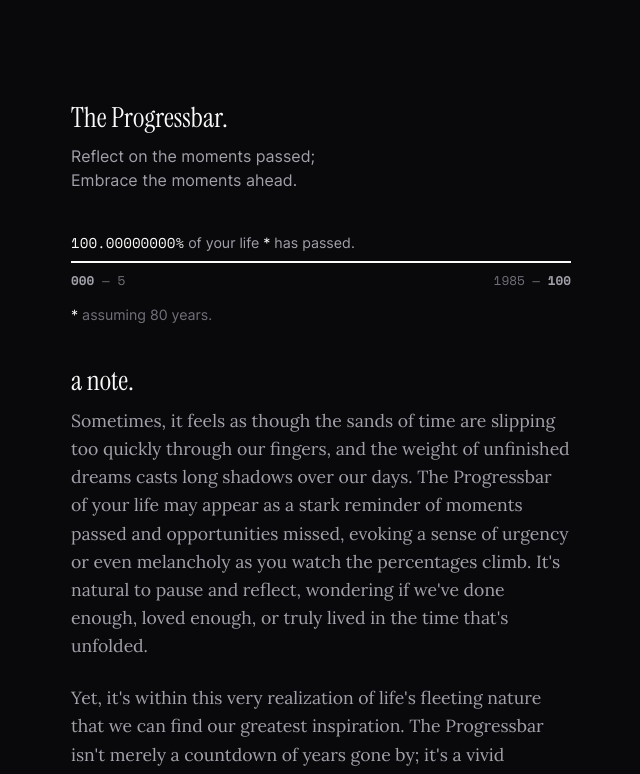
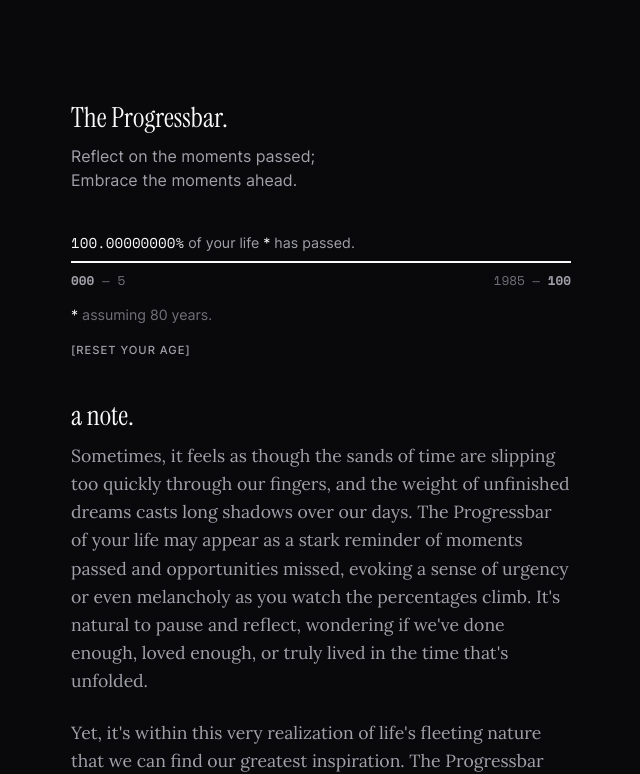
Before and after one commit to remvze/progress, an Astro site: page / in a window 1280 px wide. Both pictures are taken after typing "5" into the empty fields and a click on the button 670 px from the left and 277 px from the top of the page. Shown: the top 774 px of the page, without its empty margins (319-959 px from the left). Built offline with nearby package versions, Linux system fonts and the light colour scheme; Astro itself is replaced by a stand-in of ours.

Commit message:
feat: add reset feature

```diff
--- a/src/components/app/app.module.css
+++ b/src/components/app/app.module.css
@@ -110,3 +110,23 @@
     color: var(--color-foreground);
   }
 }
+
+.reset {
+  display: inline-block;
+  padding: 0;
+  margin-top: 20px;
+  font-size: var(--font-2xsm);
+  font-weight: 500;
+  color: var(--color-foreground-subtle);
+  text-transform: uppercase;
+  letter-spacing: 1px;
+  cursor: pointer;
+  background-color: transparent;
+  border: none;
+  outline: none;
+  transition: 0.2s;
+
+  &:hover {
+    color: var(--color-foreground);
+  }
+}
--- a/src/components/app/app.tsx
+++ b/src/components/app/app.tsx
@@ -4,9 +4,13 @@ import { FaArrowRightLong } from 'react-icons/fa6';
 import { Container } from '../container';
 
 import styles from './app.module.css';
+import { useLocalStorage } from '@/hooks/use-local-storage';
 
 export function App() {
-  const [birthYear, setBirthYear] = useState<number | undefined>(undefined);
+  const [birthYear, setBirthYear] = useLocalStorage<number | undefined>(
+    'progressbar-birth',
+    undefined,
+  );
   const [inputYear, setInputYear] = useState('');
   const [percentage, setPercentage] = useState(0);
   const [endYear, setEndYear] = useState(2100);
@@ -100,6 +104,13 @@ export function App() {
           <p className={styles.assume}>
             <span>*</span> assuming 80 years.
           </p>
+
+          <button
+            className={styles.reset}
+            onClick={() => setBirthYear(undefined)}
+          >
+            [Reset your age]
+          </button>
         </>
       )}
     </Container>
--- /dev/null
+++ b/src/hooks/use-local-storage.ts
@@ -0,0 +1,37 @@
+import { type Dispatch, type SetStateAction, useEffect, useState } from 'react';
+
+type SetValue<T> = Dispatch<SetStateAction<T>>;
+
+/**
+ * A custom React hook to manage state with localStorage persistence.
+ *
+ * @template T
+ * @param {string} key - The key under which the value is stored in localStorage.
+ * @param {T} fallback - The fallback value to use if there is no value in localStorage.
+ * @returns {[T, SetValue<T>]} An array containing the stateful value and a function to update it.
+ */
+export function useLocalStorage<T>(key: string, fallback: T): [T, SetValue<T>] {
+  const [value, setValue] = useState(fallback);
+
+  useEffect(() => {
+    const value = localStorage.getItem(key);
+
+    if (!value) return;
+
+    let parsed;
+
+    try {
+      parsed = JSON.parse(value);
+    } catch (error) {
+      parsed = fallback;
+    }
+
+    setValue(parsed);
+  }, [key, fallback]);
+
+  useEffect(() => {
+    localStorage.setItem(key, JSON.stringify(value));
+  }, [value, key]);
+
+  return [value, setValue];
+}
```
